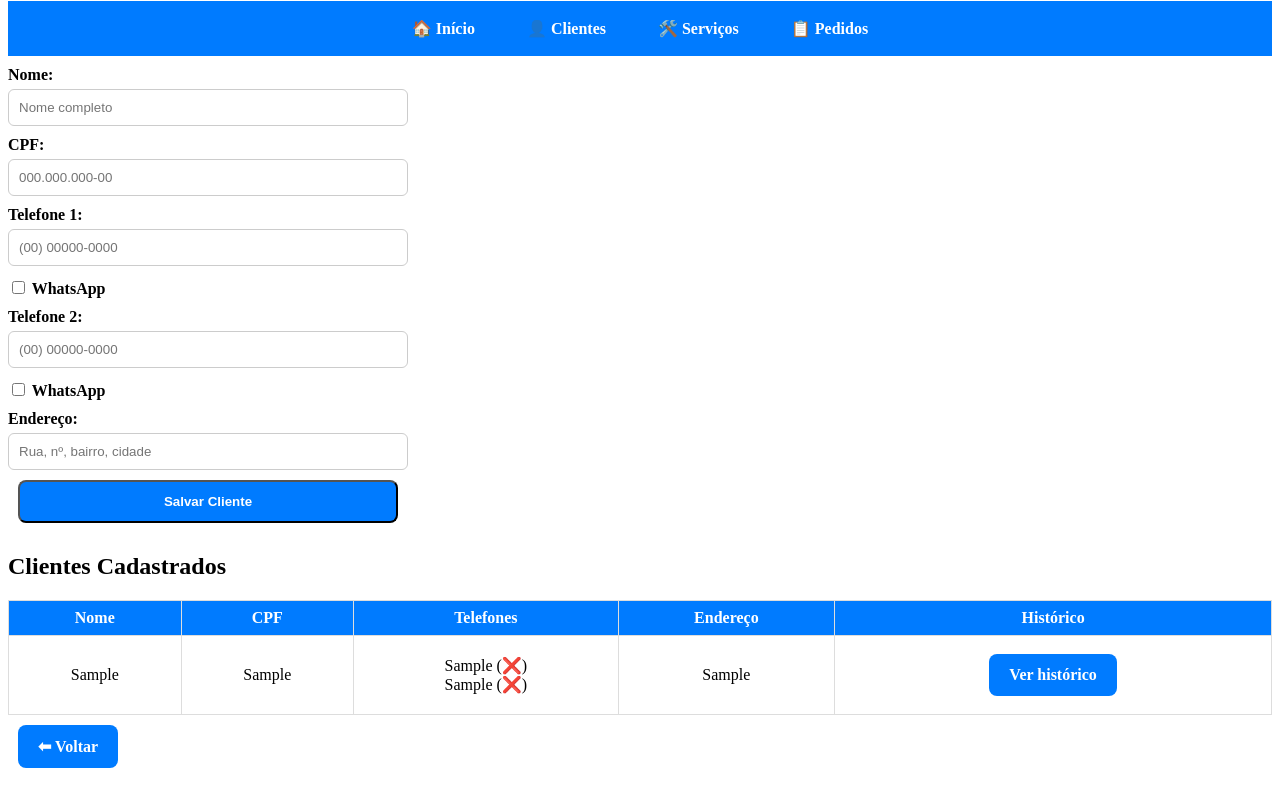
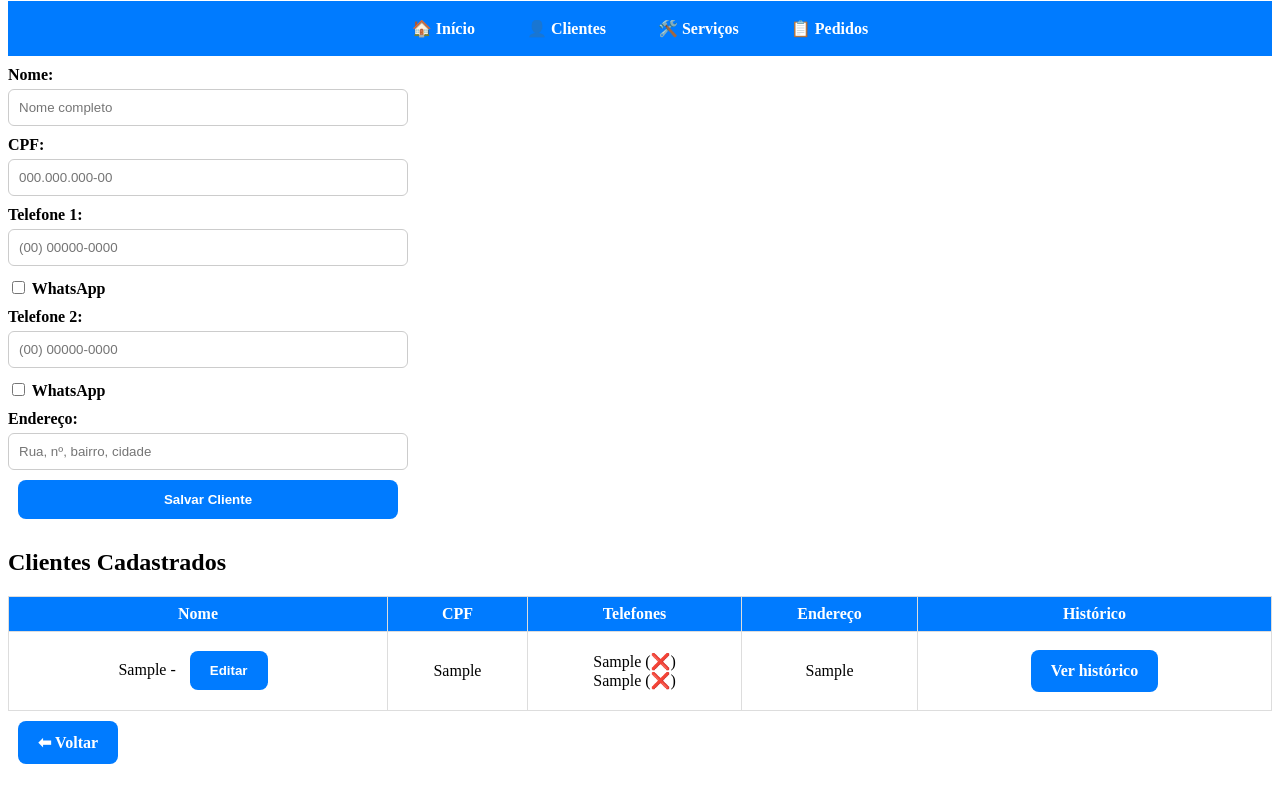
Before and after one commit to hotellimabravo/lava-jato-danilo-detailer, a plain HTML site: page clientes.html in a window 1280 px wide. Both pictures are taken after typing "Sample", "Sample", "Sample", "Sample", "Sample" into the empty fields and a click on the button "Salvar Cliente". Shown: the part 80-866 px from the top of the page. Drawn offline with Linux system fonts and the light colour scheme.

Commit message:
Incluir botão editar no cadastro de clientes

```diff
--- a/js/clientes.js
+++ b/js/clientes.js
@@ -27,7 +27,7 @@ document.addEventListener('DOMContentLoaded', () => {
 		clientes.forEach((c) => {
 			const tr = document.createElement('tr');
 			tr.innerHTML = `
-        <td>${c.nome}</td>
+        <td>${c.nome} - <button class="edit__btn btn">Editar</button></td>
         <td>${c.cpf}</td>
         <td>${c.tel1} (${c.wpp1})<br>${c.tel2} (${c.wpp2})</td>
         <td>${c.endereco}</td>
--- a/style.css
+++ b/style.css
@@ -59,6 +59,7 @@
 	color: #fff;
 	font-weight: bold;
 	transition: background 0.3s;
+	border: none;
 }
 
 .btn:hover {
@@ -139,3 +140,7 @@
 .navbar a:hover {
 	background: #0056b3;
 }
+
+.edit__btn {
+	border: 1px red;
+}
```
Also changed, not shown: images/pencil.png (added).
